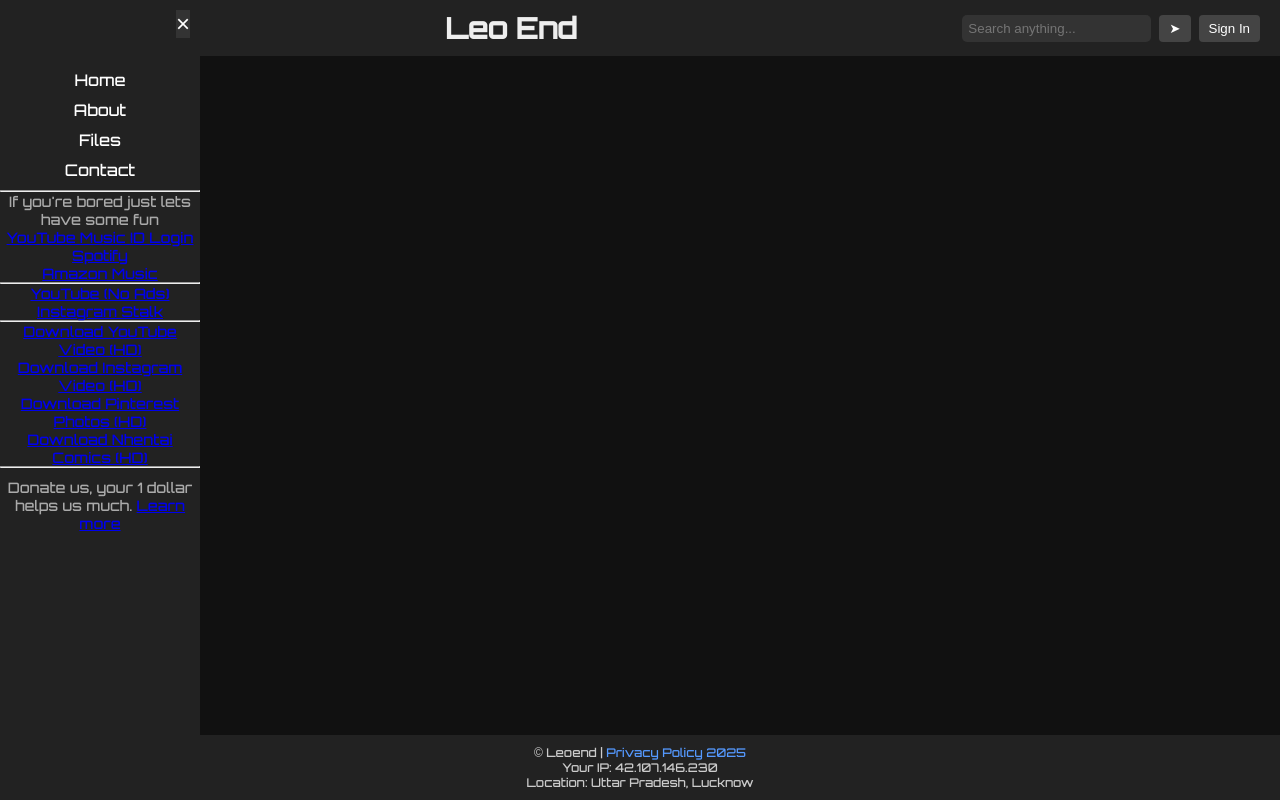
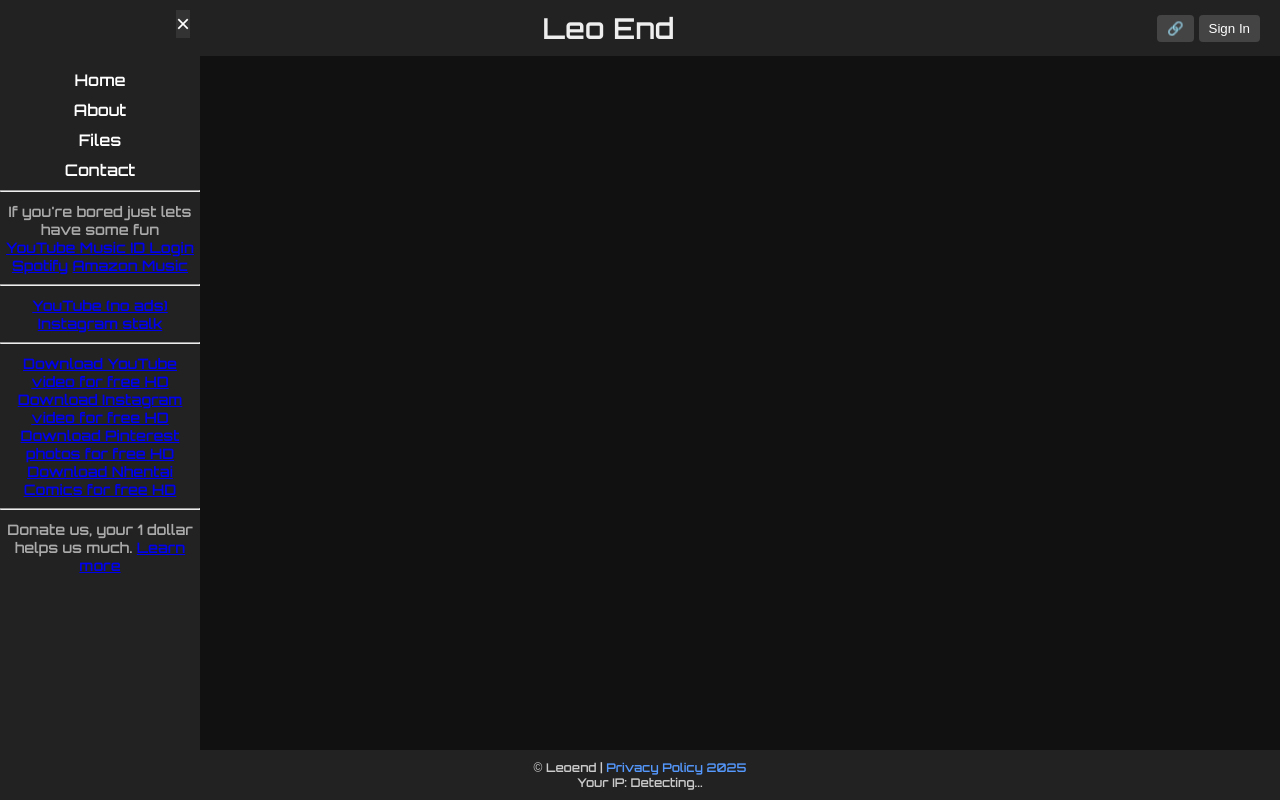
Before and after one commit to IshabArsh/Leoend-site, a plain HTML site: page index.html in a window 1280 px wide. Both pictures are taken after a click on the element 35 px from the left and 19 px from the top of the page. Drawn offline with Linux system fonts and the light colour scheme; no server answers.

Commit message:
Update index.html

```diff
--- a/index.html
+++ b/index.html
@@ -1,69 +1,75 @@
-<!DOCTYPE html>
-<html lang="en">
+<!DOCTYPE html><html lang="en">
 <head>
-  <meta charset="UTF-8" />
-  <meta name="viewport" content="width=device-width, initial-scale=1.0"/>
+  <meta charset="UTF-8">
+  <meta name="viewport" content="width=device-width, initial-scale=1.0">
   <title>Leo End</title>
-  <link rel="stylesheet" href="style.css" />
-  <link href="https://fonts.googleapis.com/css2?family=Orbitron:wght@500&display=swap" rel="stylesheet">
+  <link rel="stylesheet" href="style.css">
+  <link href="https://fonts.googleapis.com/css2?family=Orbitron:wght@600&display=swap" rel="stylesheet">
 </head>
 <body>
-  <div class="music-bar" id="musicBar" style="display: none;">Playing: Spotify</div>
-
   <header>
-    <div class="menu-toggle" onclick="toggleMenu(this)">
-      <div class="bar1"></div>
-      <div class="bar2"></div>
-      <div class="bar3"></div>
+    <div class="left-controls">
+      <div class="menu-toggle" onclick="toggleSidebar()">
+        <div class="bar"></div>
+        <div class="bar"></div>
+        <div class="bar"></div>
+      </div>
     </div>
     <h1 class="logo">Leo End</h1>
-    <div class="header-buttons">
-      <input type="text" class="search-bar" placeholder="Search anything..." />
-      <button class="share-btn">➤</button>
+    <div class="right-controls">
+      <button class="share-btn">🔗</button>
       <button class="signin-btn">Sign In</button>
     </div>
-  </header>
-
-  <div id="sidebar" class="sidebar">
-    <button id="closeSidebar" class="close-btn" onclick="toggleMenu()">×</button>
+  </header>  <div class="search-wrapper">
+    <input type="text" class="search-bar" placeholder="Search anything">
+  </div>  <div id="sidebar" class="sidebar">
+    <button class="close-btn" onclick="toggleSidebar()">×</button>
     <ul>
       <li><a href="#">Home</a></li>
       <li><a href="#">About</a></li>
       <li><a href="#">Files</a></li>
       <li><a href="#">Contact</a></li>
     </ul>
+    <hr>
     <div class="fun-section">
-      <hr>
       <p>If you're bored just lets have some fun</p>
-      <a href="#">YouTube Music ID Login</a><br>
-      <a href="#">Spotify</a><br>
-      <a href="#">Amazon Music</a><br>
-      <hr>
-      <a href="#">YouTube (No Ads)</a><br>
-      <a href="#">Instagram Stalk</a><br>
-      <hr>
-      <a href="#">Download YouTube Video (HD)</a><br>
-      <a href="#">Download Instagram Video (HD)</a><br>
-      <a href="#">Download Pinterest Photos (HD)</a><br>
-      <a href="#">Download Nhentai Comics (HD)</a><br>
-      <hr>
+      <a href="#">YouTube Music ID Login</a>
+      <a href="#">Spotify</a>
+      <a href="#">Amazon Music</a>
     </div>
+    <hr>
+    <div class="fun-section">
+      <a href="#">YouTube (no ads)</a>
+      <a href="#">Instagram stalk</a>
+    </div>
+    <hr>
+    <div class="fun-section">
+      <a href="#">Download YouTube video for free HD</a>
+      <a href="#">Download Instagram video for free HD</a>
+      <a href="#">Download Pinterest photos for free HD</a>
+      <a href="#">Download Nhentai Comics for free HD</a>
+    </div>
+    <hr>
     <div class="donate">
       <p>Donate us, your 1 dollar helps us much. <a href="#">Learn more</a></p>
     </div>
-  </div>
+  </div>  <main>
+    <!-- Main content will be added here later -->
+  </main>  <footer>
+    <p>© Leoend | <a href="#">Privacy Policy 2025</a></p>
+    <p id="ip-display">Your IP: Detecting...</p>
+    <p id="location-display"></p>
+  </footer>  <script>
+    function toggleSidebar() {
+      const sidebar = document.getElementById("sidebar");
+      sidebar.classList.toggle("active");
+    }
 
-  <main>
-    <div class="floating-video" style="display:none;">
-      <video src="demo.mp4" width="200" controls autoplay muted></video>
-    </div>
-  </main>
-
-  <footer>
-    <p>© Leoend | <a href="/privacy.html">Privacy Policy 2025</a></p>
-    <p id="ip-address">Your IP: 42.107.146.230<br>Location: Uttar Pradesh, Lucknow</p>
-  </footer>
-
-  <script src="script.js"></script>
-</body>
+    fetch("https://ipapi.co/json")
+      .then(res => res.json())
+      .then(data => {
+        document.getElementById("ip-display").textContent = `Your IP: ${data.ip}`;
+        document.getElementById("location-display").textContent = `${data.region}, ${data.city}`;
+      });
+  </script></body>
 </html>
```
